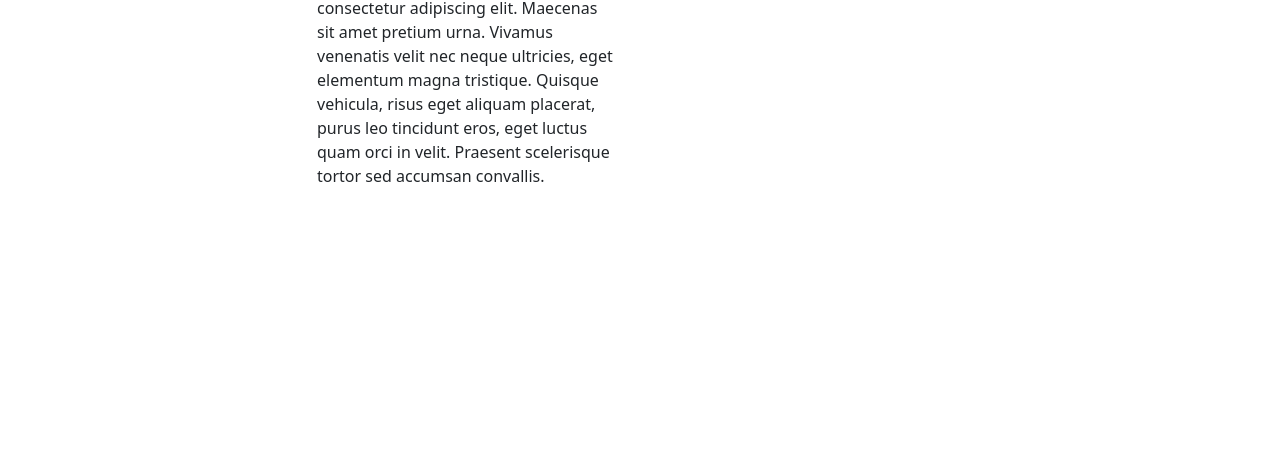
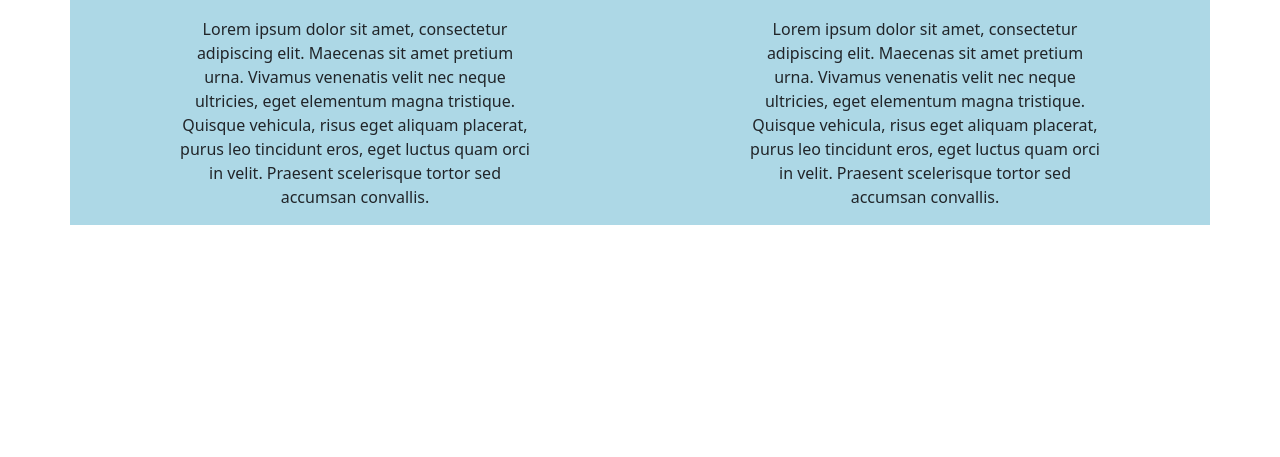
Before and after one commit to rudiskrahhhh/projektadarbs, a plain HTML site: page index.html in a window 1280 px wide. Shown: the part 343-800 px from the top of the page. Drawn offline with nearby package versions, Linux system fonts and the light colour scheme.

Commit message:
Update index.html

```diff
--- a/index.html
+++ b/index.html
@@ -27,27 +27,15 @@
             background-color: #ddd;
             color: black;
           }
-          .column {
-            float: left;
-            width: 50%;
-            padding: 15px;
-          }
-          .row::after {
-            content: "";
-            display: table;
-            clear: both;
-          }
+
           @media screen and (max-width:600px) {
            .column {
             width: 100%;
            }
           }
-          p,h2 {
-            margin-top: 0px;
-            margin-bottom: 0px;
-            margin-right: 0px;
-            margin-left: 290px;
-           }
+          .container {
+            background-color:lightblue ;
+          }
 
        </style>
    </head>
@@ -59,6 +47,7 @@
              </div>
              <div class="container">
             <div class="topnav">
+                <a href="#">Sākums</a>
                 <a href="#">Sārmu metāli</a>
                 <a href="#">Sārmzemju metāli</a>
                 <a href="#">Pārejas metāli</a>
@@ -73,16 +62,18 @@
         </div>
 
 
-            <div class="column">
-            <div class="container">
+        <div class="container text-center">
+          <div class="row">
+            <div class="col-md-4 offset-md-1">
               <h2>Column</h2>
               <br>
               <p>Lorem ipsum dolor sit amet, consectetur adipiscing elit. Maecenas sit amet pretium urna. Vivamus venenatis velit nec neque ultricies, eget elementum magna tristique. Quisque vehicula, risus eget aliquam placerat, purus leo tincidunt eros, eget luctus quam orci in velit. Praesent scelerisque tortor sed accumsan convallis.</p>
-            </div>
-        </div>
-
-
-
+           </div>
+            <div class="col-md-4 offset-md-2">
+              <h2>Column</h2>
+              <br>
+              <p>Lorem ipsum dolor sit amet, consectetur adipiscing elit. Maecenas sit amet pretium urna. Vivamus venenatis velit nec neque ultricies, eget elementum magna tristique. Quisque vehicula, risus eget aliquam placerat, purus leo tincidunt eros, eget luctus quam orci in velit. Praesent scelerisque tortor sed accumsan convallis.</p>
+              </div>
 
    </body>
 
```
